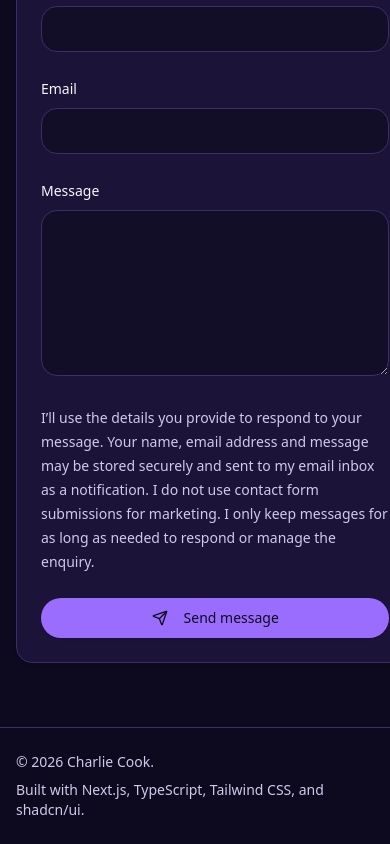
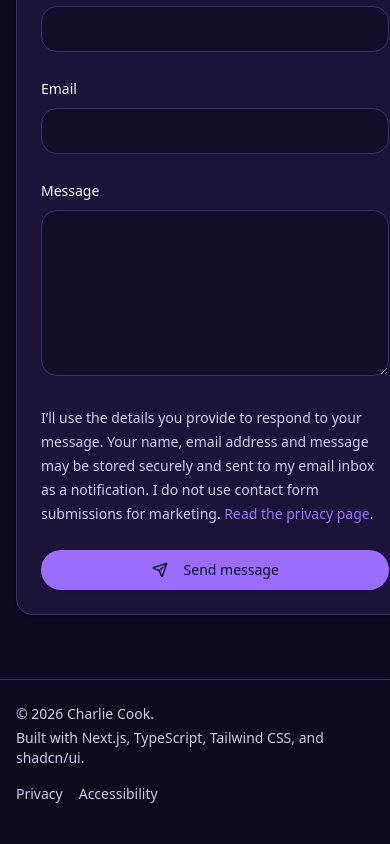
Before and after one commit to MrCook17/personal-portfolio, a Next.js app: page /contact in a window 390 px wide. Shown: the part 1541-2385 px from the top of the page. Built offline with nearby package versions, Linux system fonts and the light colour scheme; no server answers.

Commit message:
Added privacy and accessibility to the footer

```diff
--- /dev/null
+++ b/src/app/accessibility/page.tsx
@@ -0,0 +1,91 @@
+import type { Metadata } from "next";
+import Link from "next/link";
+
+import { Card, CardContent, CardHeader, CardTitle } from "@/components/ui/card";
+import { Container } from "@/components/ui/container";
+import { PageHeader } from "@/components/ui/page-header";
+
+export const metadata: Metadata = {
+  title: "Accessibility | Charlie Cook",
+  description:
+    "Accessibility information for Charlie Cook's software developer portfolio, including current approach and feedback details.",
+};
+
+export default function AccessibilityPage() {
+  return (
+    <main>
+      <PageHeader
+        eyebrow="Accessibility"
+        title="Accessibility"
+        description="How this portfolio is being built and checked for accessibility."
+      />
+
+      <Container size="md" className="py-16">
+        <Card>
+          <CardHeader>
+            <CardTitle>Accessibility statement</CardTitle>
+          </CardHeader>
+
+          <CardContent className="space-y-8 text-sm leading-7 text-muted-foreground">
+            <section className="space-y-3">
+              <h2 className="text-base font-semibold text-foreground">
+                Accessibility approach
+              </h2>
+              <p>
+                This portfolio is built with accessibility in mind, including
+                semantic HTML, keyboard-friendly navigation, visible focus
+                states and readable page structure. The site aims to support
+                users across desktop, tablet and mobile devices.
+              </p>
+            </section>
+
+            <section className="space-y-3">
+              <h2 className="text-base font-semibold text-foreground">
+                Design and development considerations
+              </h2>
+              <p>
+                The site uses labelled form fields, clear link text, structured
+                headings and accessible buttons. I aim to keep colour contrast
+                readable, avoid relying on colour alone, and support
+                reduced-motion preferences where animation is used.
+              </p>
+            </section>
+
+            <section className="space-y-3">
+              <h2 className="text-base font-semibold text-foreground">
+                Current status
+              </h2>
+              <p>
+                This is a personal portfolio website under active development. I
+                aim to follow WCAG 2.2 principles where practical, but I am not
+                claiming formal WCAG compliance until the site has been fully
+                reviewed and tested.
+              </p>
+            </section>
+
+            <section className="space-y-3">
+              <h2 className="text-base font-semibold text-foreground">
+                Feedback
+              </h2>
+              <p>
+                If you find an accessibility issue or have trouble using part of
+                the site, contact me using the{" "}
+                <Link
+                  href="/contact"
+                  className="font-medium text-primary underline-offset-4 hover:underline"
+                >
+                  contact page
+                </Link>
+                .
+              </p>
+            </section>
+
+            <p className="border-t border-border pt-6 text-xs">
+              Last updated: May 2026.
+            </p>
+          </CardContent>
+        </Card>
+      </Container>
+    </main>
+  );
+}
--- /dev/null
+++ b/src/app/privacy/page.tsx
@@ -0,0 +1,115 @@
+import type { Metadata } from "next";
+import Link from "next/link";
+
+import { Card, CardContent, CardHeader, CardTitle } from "@/components/ui/card";
+import { Container } from "@/components/ui/container";
+import { PageHeader } from "@/components/ui/page-header";
+
+export const metadata: Metadata = {
+  title: "Privacy | Charlie Cook",
+  description:
+    "How contact form submissions are collected, stored and used on Charlie Cook's software developer portfolio.",
+};
+
+export default function PrivacyPage() {
+  return (
+    <main>
+      <PageHeader
+        eyebrow="Privacy"
+        title="Privacy"
+        description="A simple explanation of how contact form submissions are handled on this portfolio website."
+      />
+
+      <Container size="md" className="py-16">
+        <Card>
+          <CardHeader>
+            <CardTitle>Contact form privacy summary</CardTitle>
+          </CardHeader>
+
+          <CardContent className="space-y-8 text-sm leading-7 text-muted-foreground">
+            <section className="space-y-3">
+              <h2 className="text-base font-semibold text-foreground">
+                What information I collect
+              </h2>
+              <p>
+                When you use the contact form, I collect your name, email
+                address and message. The form also uses basic anti-spam checks,
+                but I do not intentionally collect unnecessary personal
+                information through the contact form.
+              </p>
+            </section>
+
+            <section className="space-y-3">
+              <h2 className="text-base font-semibold text-foreground">
+                Why I collect it
+              </h2>
+              <p>
+                I use the information you provide to respond to your enquiry,
+                such as a role opportunity, project question or
+                portfolio-related message. Contact form submissions are not used
+                for marketing.
+              </p>
+            </section>
+
+            <section className="space-y-3">
+              <h2 className="text-base font-semibold text-foreground">
+                Where it is stored
+              </h2>
+              <p>
+                Valid contact form submissions are stored in Supabase. A
+                notification may also be sent through the configured email
+                provider so I know a message has been received.
+              </p>
+            </section>
+
+            <section className="space-y-3">
+              <h2 className="text-base font-semibold text-foreground">
+                Who it is shared with
+              </h2>
+              <p>
+                Contact form data may be processed by Supabase for database
+                storage and by the configured email provider for notification
+                emails. I do not sell contact form submissions or share them for
+                advertising purposes.
+              </p>
+            </section>
+
+            <section className="space-y-3">
+              <h2 className="text-base font-semibold text-foreground">
+                How long I keep it
+              </h2>
+              <p>
+                I only keep contact form submissions for as long as needed to
+                respond to or manage the enquiry. As a practical approach, I aim
+                to review and delete old submissions when they are no longer
+                needed, usually within 6–12 months unless there is an ongoing
+                conversation.
+              </p>
+            </section>
+
+            <section className="space-y-3">
+              <h2 className="text-base font-semibold text-foreground">
+                Deletion or correction requests
+              </h2>
+              <p>
+                If you want your contact form submission deleted or corrected,
+                contact me using the{" "}
+                <Link
+                  href="/contact"
+                  className="font-medium text-primary underline-offset-4 hover:underline"
+                >
+                  contact page
+                </Link>
+                .
+              </p>
+            </section>
+
+            <p className="border-t border-border pt-6 text-xs">
+              Last updated: May 2026.
+            </p>
+          </CardContent>
+        </Card>
+      </Container>
+    </main>
+  );
+}
--- a/src/app/sitemap.ts
+++ b/src/app/sitemap.ts
@@ -17,6 +17,8 @@ export default function sitemap(): MetadataRoute.Sitemap {
     "/about",
     "/blog",
     "/contact",
+    "/privacy",
+    "/accessibility",
   ];
 
   const projectRoutes = sortedProjects
--- a/src/components/contact/contact-form.tsx
+++ b/src/components/contact/contact-form.tsx
@@ -4,6 +4,7 @@ import { zodResolver } from "@hookform/resolvers/zod";
 import { Send } from "lucide-react";
 import { useEffect, useState } from "react";
 import { useForm } from "react-hook-form";
+import Link from "next/link";
 
 import { Button } from "@/components/ui/button";
 import {
@@ -232,8 +233,14 @@ export function ContactForm() {
             I’ll use the details you provide to respond to your message. Your
             name, email address and message may be stored securely and sent to
             my email inbox as a notification. I do not use contact form
-            submissions for marketing. I only keep messages for as long as
-            needed to respond or manage the enquiry.
+            submissions for marketing.{" "}
+            <Link
+              href="/privacy"
+              className="font-medium text-primary underline-offset-4 hover:underline"
+            >
+              Read the privacy page
+            </Link>
+            .
           </p>
 
           {formStatus ? (
--- a/src/components/layout/footer.tsx
+++ b/src/components/layout/footer.tsx
@@ -1,13 +1,43 @@
+import Link from "next/link";
+
 import { siteConfig } from "@/content/site";
+
+const footerLinks = [
+  {
+    label: "Privacy",
+    href: "/privacy",
+  },
+  {
+    label: "Accessibility",
+    href: "/accessibility",
+  },
+];
 
 export function Footer() {
   return (
-    <footer className="border-t border-border">
-      <div className="mx-auto flex max-w-6xl flex-col gap-2 px-4 py-6 text-sm text-muted-foreground md:flex-row md:items-center md:justify-between">
-        <p>
-          © {new Date().getFullYear()} {siteConfig.name}.
-        </p>
-        <p>Built with Next.js, TypeScript, Tailwind CSS, and shadcn/ui.</p>
+    <footer className="border-t border-border bg-background/70">
+      <div className="mx-auto flex max-w-6xl flex-col gap-4 px-4 py-6 text-sm text-muted-foreground md:flex-row md:items-center md:justify-between">
+        <div className="space-y-1">
+          <p>
+            © {new Date().getFullYear()} {siteConfig.name}.
+          </p>
+          <p>Built with Next.js, TypeScript, Tailwind CSS, and shadcn/ui.</p>
+        </div>
+
+        <nav
+          aria-label="Footer links"
+          className="flex flex-wrap gap-x-4 gap-y-2"
+        >
+          {footerLinks.map((link) => (
+            <Link
+              key={link.href}
+              href={link.href}
+              className="transition-colors hover:text-foreground focus-visible:ring-2 focus-visible:ring-ring focus-visible:ring-offset-2 focus-visible:ring-offset-background focus-visible:outline-none"
+            >
+              {link.label}
+            </Link>
+          ))}
+        </nav>
       </div>
     </footer>
   );
```
Also changed, not shown: 1 other file (tests, documents, lock files or other folders).
